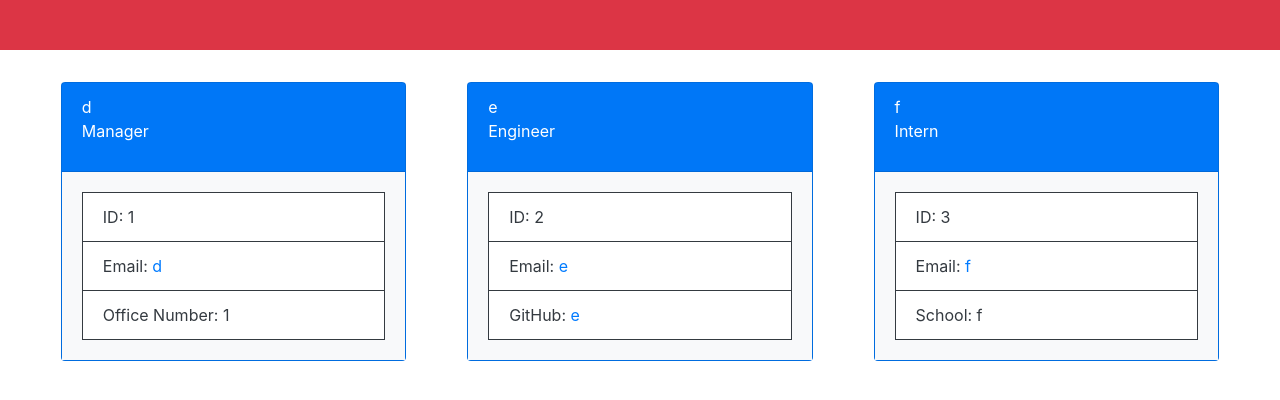
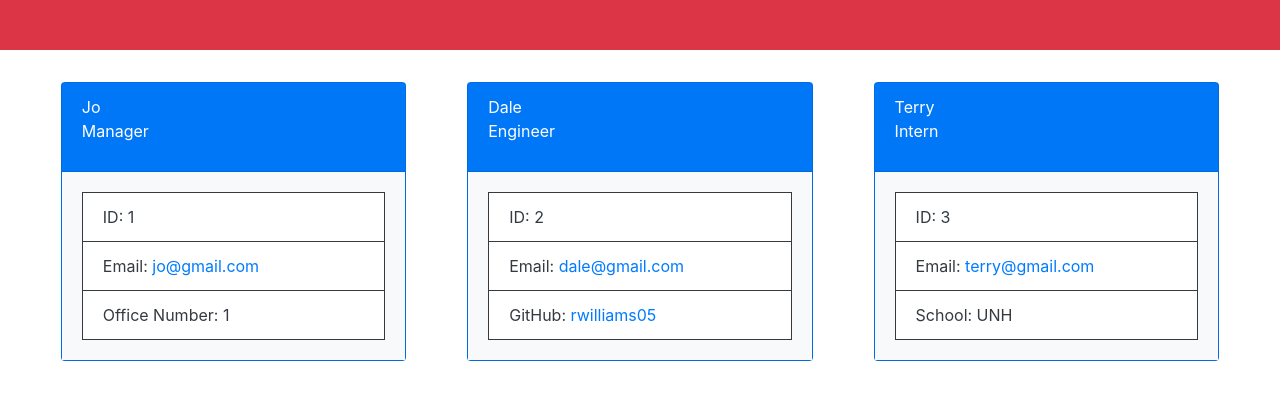
Before and after one commit to rwilliams05/New, a website: page team.html in a window 1280 px wide. Shown: the part 172-572 px from the top of the page. Drawn offline with nearby package versions, Linux system fonts and the light colour scheme.

Commit message:
fixed typo, updated readme

```diff
--- a/src/generateHTML.js
+++ b/src/generateHTML.js
@@ -62,7 +62,7 @@ function generateHTML(teamArray) {
                      <ul class="list-group list-group-flush">
                          <li class="list-group-item border border-dark">ID: ${person.id}</li>
                          <li class="list-group-item border border-dark">Email: <a target="_blank" href="mailto:${person.email}">${person.email}</a></li>
-                          <li class="list-group-item border border-dark">GitHub: <a href="https://github.com${person.github}" target="_blank">${person.github}</a></li>
+                          <li class="list-group-item border border-dark">GitHub: <a href="https://github.com/${person.github}" target="_blank">${person.github}</a></li>
                                                                                                                </ul>
                  </div>
              </div>`
--- a/team.html
+++ b/team.html
@@ -22,39 +22,38 @@
 
 <!--cards-->
 <div class="projectswrap">
-
-         <div class="manager cardDisplay card text-white bg-primary mb-3" style="max-width: 25rem;">
-                 <div class="card-header bg">d
+              <div class="manager cardDisplay card text-white bg-primary mb-3" style="max-width: 25rem;">
+                 <div class="card-header bg">Jo
                      <p>Manager</p>
                  </div>
                  <div class=" card-body bg-light text-dark">
                      <ul class="list-group list-group-flush">
                          <li class="list-group-item border border-dark">ID: 1</li>
-                         <li class="list-group-item border border-dark">Email: <a target="_blank" href="mailto:d">d</a></li>
+                         <li class="list-group-item border border-dark">Email: <a target="_blank" href="mailto:jo@gmail.com">jo@gmail.com</a></li>
 
                          <li class="list-group-item border border-dark">Office Number: 1</li>
                      </ul>
                  </div>
              </div><div class="engineer cardDisplay card text-white bg-primary mb-3" style="max-width: 25rem;">
-                 <div class="card-header bg">e
+                 <div class="card-header bg">Dale
                      <p>Engineer</p>
                  </div>
                  <div class=" card-body bg-light text-dark">
                      <ul class="list-group list-group-flush">
                          <li class="list-group-item border border-dark">ID: 2</li>
-                         <li class="list-group-item border border-dark">Email: <a target="_blank" href="mailto:e">e</a></li>
-                          <li class="list-group-item border border-dark">GitHub: <a href="https://github.come" target="_blank">e</a></li>
+                         <li class="list-group-item border border-dark">Email: <a target="_blank" href="mailto:dale@gmail.com">dale@gmail.com</a></li>
+                          <li class="list-group-item border border-dark">GitHub: <a href="https://github.comrwilliams05" target="_blank">rwilliams05</a></li>
                                                                                                                </ul>
                  </div>
              </div><div class="intern cardDisplay card text-white bg-primary mb-3" style="max-width: 25rem;">
-                 <div class="card-header bg">f
+                 <div class="card-header bg">Terry
                      <p>Intern</p>
                  </div>
                  <div class=" card-body bg-light text-dark">
                      <ul class="list-group list-group-flush">
                          <li class="list-group-item border border-dark">ID: 3</li>
-                         <li class="list-group-item border border-dark">Email: <a target="_blank" href="mailto:f">f</a></li>
-                         <li class="list-group-item border border-dark">School: f</li>
+                         <li class="list-group-item border border-dark">Email: <a target="_blank" href="mailto:terry@gmail.com">terry@gmail.com</a></li>
+                         <li class="list-group-item border border-dark">School: UNH</li>
                      </ul>
                  </div>
              </div>
```
